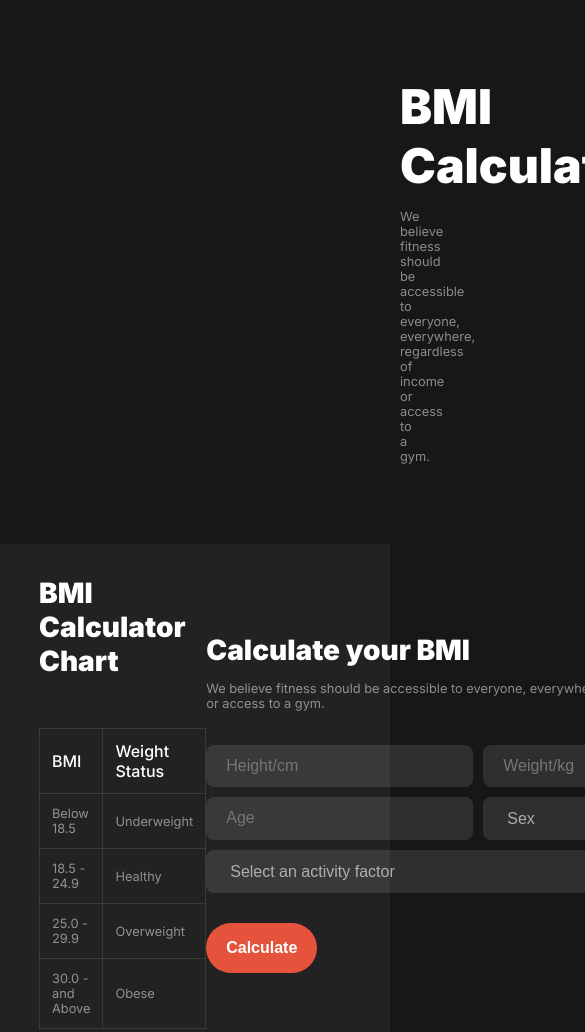
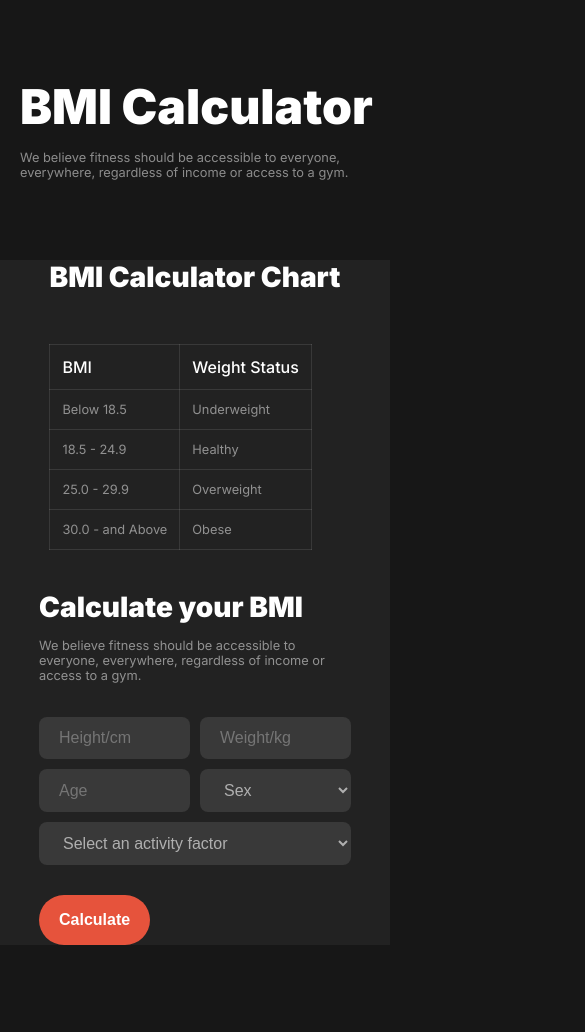
Before and after one commit to Khadiza13/Fitness_web, a plain HTML site: page index.html in a window 390 px wide. Shown: the part 3545-4577 px from the top of the page, 585 px wide, since content can reach past the window. Drawn offline with Linux system fonts and the light colour scheme.

Commit message:
Responsive

```diff
--- a/style.css
+++ b/style.css
@@ -400,4 +400,27 @@ select {
   .run-container {
     flex-direction: column;
   }
+  .bmi-1 {
+    margin-left: 20px;
+    /* max-width: 22rem; */
+  }
+  .bmi2-container {
+    flex-direction: column;
+    justify-content: center;
+    align-items: center;
+    width: 80%;
+    margin: auto;
+    padding: 0;
+    gap: 40px;
+  }
+  .bmi-form {
+    max-width: 22rem;
+  }
+  .bmi-form p {
+    max-width: 20rem;
+  }
+  .bmi-form form input[type="number"],
+  select {
+    width: 100%;
+  }
 }
```
